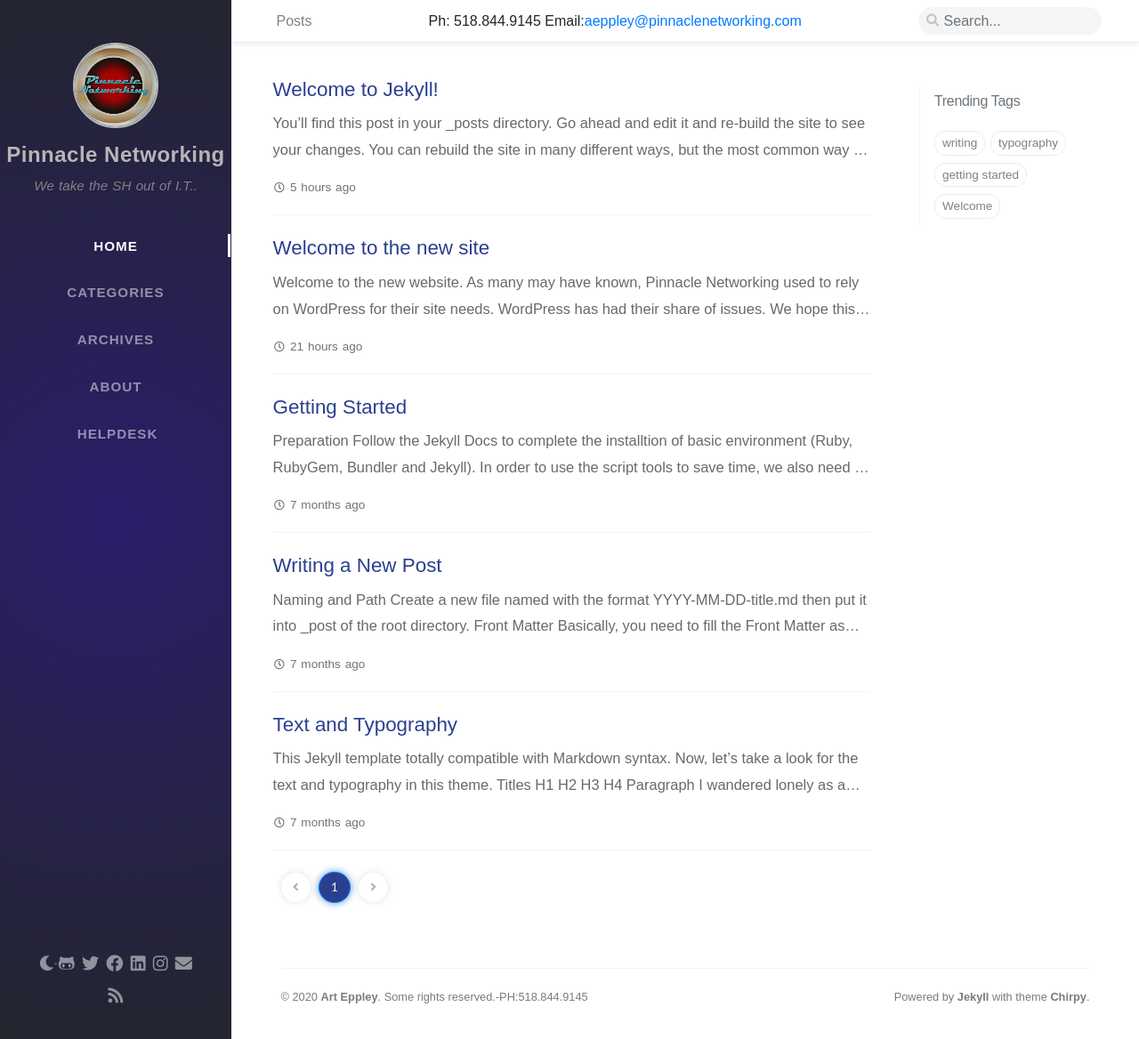
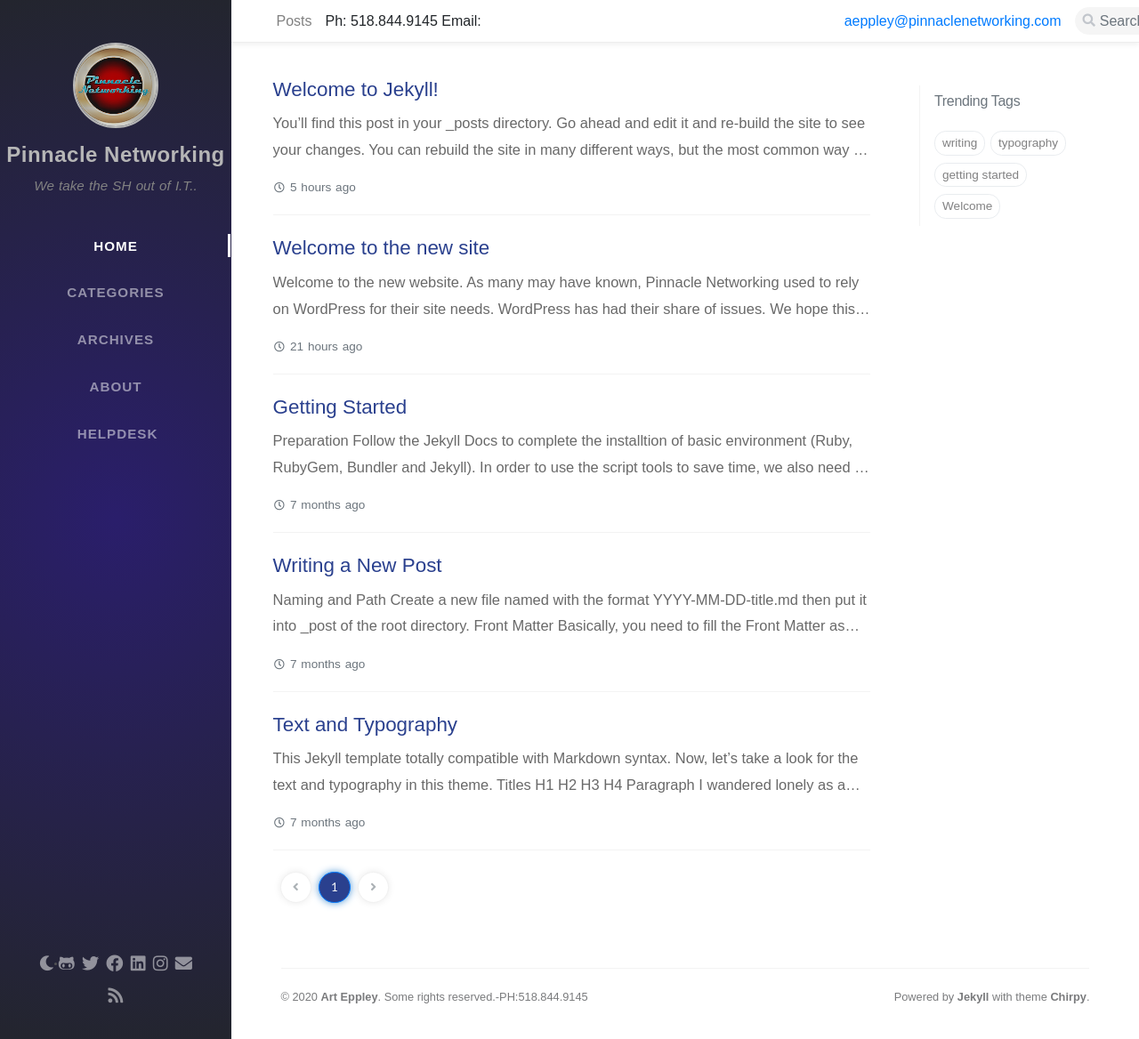
Before and after one commit to Pinnaclenetworking/pinnaclenetworking.github.io, a Jekyll site: the page built from index.html, in a window 1280 px wide and 1168 px high. Shown: the whole window at 89% size. Built offline with Jekyll 4.4.1, drawn with Linux system fonts in a browser that asks for light colours; nearby versions of some CDN libraries; some web fonts are replaced; the list of posts is cut into pages by our own code; comment, search, counter and statistics services are not loaded.

Commit message:
Update topbar.html

```diff
--- a/_includes/topbar.html
+++ b/_includes/topbar.html
@@ -37,7 +37,7 @@
       {{- page.title -}}
     {% endif %}
     </div>
-    <div>Ph: 518.844.9145 Email:<a href="mailto:aeppley@pinnaclenetworking.com">aeppley@pinnaclenetworking.com</a></div>
+    <div id="top-bar" class="col-11 d-flex h-100 align-items-center justify-content-between">Ph: 518.844.9145 Email:<a href="mailto:aeppley@pinnaclenetworking.com">aeppley@pinnaclenetworking.com</a></div>
     <i id="search-trigger" class="fas fa-search fa-fw"></i>
     <span id="search-wrapper" class="align-items-center">
       <i class="fas fa-search fa-fw"></i>
```
